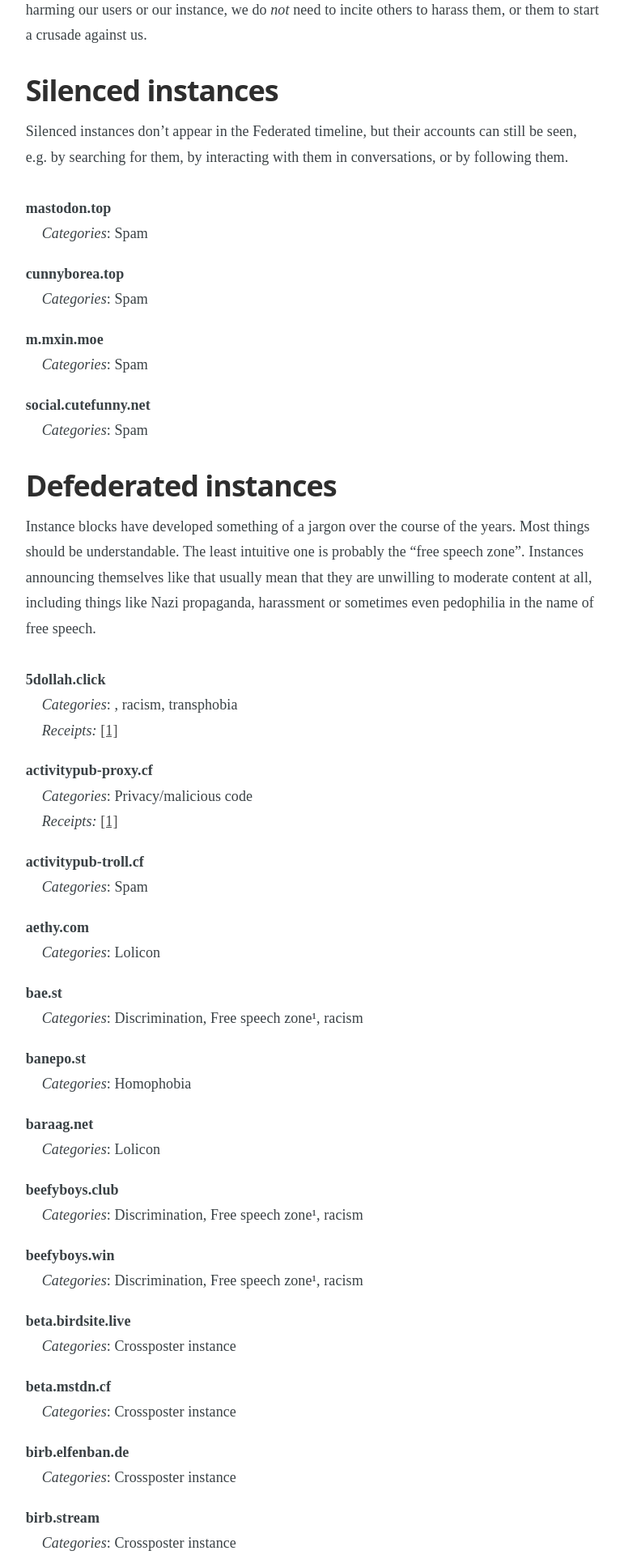
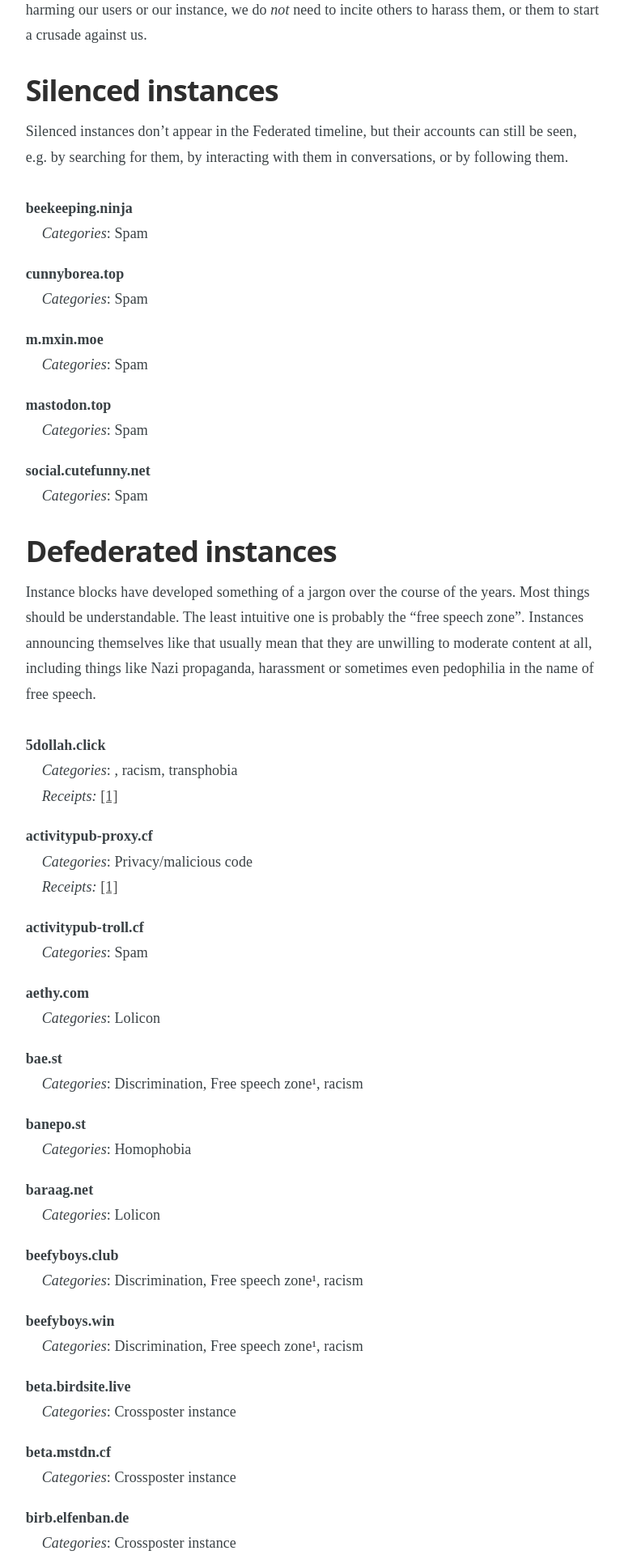
Before and after one commit to chaossocial/meta, a Jekyll site: the page built from federation.md, in a window 1280 px wide. Shown: the part 749-2669 px from the top of the page at 81% size, without its empty margins (398-1169 px from the left). Built offline with Jekyll 4.4.1, drawn with Linux system fonts in a browser that asks for light colours; some of the changed text lies outside the part shown.

Commit message:
Limit beekeeping.ninja

```diff
--- a/_data/limited_instances.json
+++ b/_data/limited_instances.json
@@ -1,25 +1,42 @@
 [
   {
-    "instance": "mastodon.top",
-    "tags": ["SPAM"],
-    "comment_de": "",
-    "comment_en": ""
+    "instance": "beekeeping.ninja",
+    "tags": [
+      "SPAM"
+    ],
+    "receipts": [],
+    "comment_en": "",
+    "comment_de": ""
   },
   {
     "instance": "cunnyborea.top",
-    "tags": ["SPAM"],
+    "tags": [
+      "SPAM"
+    ],
     "comment_de": "",
     "comment_en": ""
   },
   {
     "instance": "m.mxin.moe",
-    "tags": ["SPAM"],
+    "tags": [
+      "SPAM"
+    ],
+    "comment_de": "",
+    "comment_en": ""
+  },
+  {
+    "instance": "mastodon.top",
+    "tags": [
+      "SPAM"
+    ],
     "comment_de": "",
     "comment_en": ""
   },
   {
     "instance": "social.cutefunny.net",
-    "tags": ["SPAM"],
+    "tags": [
+      "SPAM"
+    ],
     "comment_de": "",
     "comment_en": ""
   }
```
